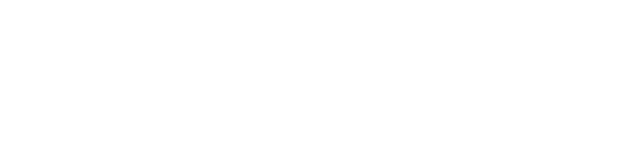
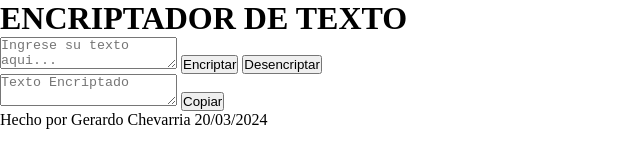
Before and after one commit to GerardoJCR/Callenge-Encriptador-de-Texto, a plain HTML site: page index.html in a window 1280 px wide. Shown: the whole page, without its empty margins (0-640 px from the left). Drawn offline with Linux system fonts and the light colour scheme.

Commit message:
Modificacion basica en el HTML

```diff
--- a/index.html
+++ b/index.html
@@ -8,9 +8,29 @@
 </head>
 <body>
 
+        <header>
+            <h1>ENCRIPTADOR DE TEXTO</h1>
+        </header>
+        <section>
+            <div class="contenedor">
 
+                <div class="contenedor__entrada">
+                    <textarea  id="entrada-input" placeholder="Ingrese su texto aqui..."></textarea>
+                    <button onclick="encriptar()">Encriptar</button>
+                    <button onclick="desencriptar()">Desencriptar</button>
+                </div>
+                <div class="contenedor__salida">
+                    <textarea  id="salida-input" placeholder="Texto Encriptado"></textarea>
+                    <button>Copiar</button>
+                </div>
 
-
+            </div>
+        </section>
+        <footer>
+            <div>
+                <p>Hecho por Gerardo Chevarria 20/03/2024</p>
+            </div>
+        </footer>
 
     <script src="javascript.js"> </script>
 </body>
```
